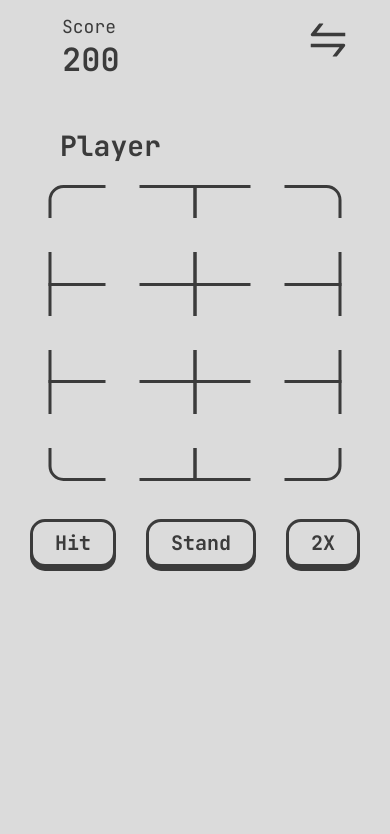
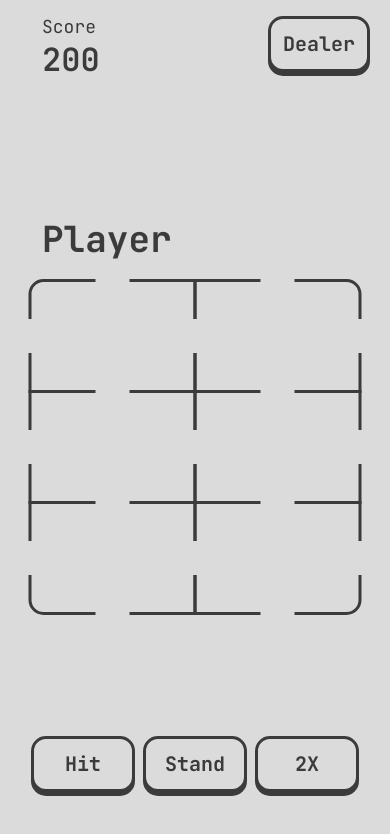
Before and after one commit to grahamhagenah/blackjack, a React (Create React App) app: page / in a window 390 px wide. Shown: the top 834 px of the page. Built offline with nearby package versions, Linux system fonts and the light colour scheme.

Commit message:
styling and mobile optimizing

```diff
--- a/src/App.css
+++ b/src/App.css
@@ -28,29 +28,20 @@ body {
   transform: scale(.5);
 }
 
-#swap {
-  position: absolute;
-  top: 40%;
-  right: 15%;
-  background-color: transparent;
-  border: none;
-  font-size: 5rem;
-  transform: scale(1);
-  transition: .25s;
-  cursor: pointer;
-  color: #3B3B3B;
-}
-
-/* #swap:hover {
-  width: 75px;
-  transform: scale(1.5);
-} */
-
 #gameover,
 #win {
   font-size: 45px;
   font-weight: 600;
   text-align: center;
+}
+
+#board-bottom-gameover #outcome {
+  font-size: 3.5rem;
+}
+
+button {
+  border: none;
+  background-color: transparent;
 }
 
 #score-count {
@@ -79,14 +70,15 @@ body {
   border: none;
   border-radius: 15px;
   padding: 0;
-  cursor: wait;
-  width: 100%;
+  cursor: default;
+  opacity: .5;
+  transition: 250ms;
+  min-width: 165px;
 }
 
 .not-pushable .front {
   transform: translateY(0px);
 }
-
 
 .pushable {
   background: #3B3B3B;
@@ -94,6 +86,7 @@ body {
   border-radius: 15px;
   padding: 0;
   cursor: pointer;
+  min-width: 165px;
 }
 
 .front {
@@ -117,21 +110,23 @@ button {
   margin: 0 10px;
 }
 
-.buttons {
-  display: flex;
-  justify-content: space-around;
-  flex-wrap: wrap;
+#score {
+  height: 10vh;
 }
 
 #board-bottom,
 #board-bottom-gameover {
-  height: 100px;
+  height: 20vh;
+  margin-right: 0;
+  display: flex;
+  flex-direction: column;
+  justify-content: center;
 }
 
-#board-bottom-gameover h3{
+#board-bottom-gameover h3 {
   display: inline-block;
   font-size: 45px;
-  margin: 0;
+  margin: 0 auto;
 }
 
 #board-bottom-gameover {
@@ -195,7 +190,6 @@ ul {
   list-style: none;
   padding: 0;
   margin-right: 15px;
-  margin-left: 15px;
 }
 
 li {
@@ -358,19 +352,44 @@ ul li:nth-of-type(2) {
 
   ul {
     grid-template-columns: repeat(2, 1fr);
-    margin: 1.5rem 2rem;
     padding: 0;
   }
 
-  #swap {
-    top: 0;
-    right: 0;
-    margin: 15px 2rem;
-    font-size: 3rem;
+  .buttons {
+    display: grid;
+    grid-template-columns: 1fr 1fr 1fr;
+    margin: 0 15px;
   }
 
-  .name {
+  #swap {
+    top: 1rem;
+    right: 1rem;
+    position: absolute;
+    cursor: pointer;
+    color: #3B3B3B;
+  }
+
+  #board-bottom-gameover #outcome {
+    text-align: center;
+    font-size: 3rem;
+    line-height: 1.2;
+    margin-top: 1rem;
+  }
+
+  .board {
+    height: 70vh;
+    display: flex;
+    flex-direction: column;
+    justify-content: center;
+  }
+
+  ul .name {
     text-align: left;
+    transform: none !important;
+  }
+
+  ul {
+    margin-left: 15px;
   }
 
   #score h3 {
@@ -385,7 +404,7 @@ ul li:nth-of-type(2) {
 
   #score {
     position: relative;
-    margin: 15px 2rem;
+    margin: 15px;
     font-size: 12px;
   }
 
@@ -409,24 +428,25 @@ ul li:nth-of-type(2) {
     margin: 0;
   }
 
-  /* .buttons {
-    display: block;
-    margin: 0 15px;
-    padding: 15px;
-  } */
+  #board-bottom,
+  #board-bottom-gameover {
+    height: 15vh;
+  }
 
-  .pushable {
-    margin: 0.75rem;
+  .pushable,
+  .not-pushable {
+    margin: 0.25rem;
+    min-width: auto;
   }
 
   .front {
-    padding: 8px 22px;
+    padding: 0.75rem;
     font-size: 1.25rem;
   }
 
   #root {
     max-width: 100%;
-    margin: 0 15px;
+    margin: 0.75rem;
   }
 
   ul li:nth-of-type(3),
@@ -435,7 +455,7 @@ ul li:nth-of-type(2) {
   ul li:nth-of-type(6),
   ul li:nth-of-type(7),
   ul li:nth-of-type(8) {
-    aspect-ratio: 1.5;
+    aspect-ratio: 2.5;
   }
 
   ul li:nth-of-type(1) {
@@ -483,17 +503,22 @@ ul li:nth-of-type(2) {
   }
 
   .name {
-    font-size: 1.75rem;
+    font-size: 2.25rem;
     margin: 15px;
   }
 
   .card-value {
-    font-size: 1.75rem;
+    font-size: 2.25rem;
   }
 
   .total {
+    font-size: 2.25rem;
+    margin: 15px;
+  }
+
+  #board-bottom-gameover h3 {
     font-size: 2rem;
-    margin: 15px;
+    margin: auto 1rem;
   }
 
     /* vertical divider  */
@@ -504,3 +529,16 @@ ul li:nth-of-type(2) {
     width: 200px;
   }
 }
+
+
+@media (max-width: 460px) {
+
+  ul li:nth-of-type(3),
+  ul li:nth-of-type(4),
+  ul li:nth-of-type(5),
+  ul li:nth-of-type(6),
+  ul li:nth-of-type(7),
+  ul li:nth-of-type(8) {
+    aspect-ratio: 1.5;
+  }
+}
--- a/src/App.js
+++ b/src/App.js
@@ -42,37 +42,48 @@ const Controls = ({ gameover, deal, stand, playerWins, clear, playersTurn, view,
           <button onClick = { stand } className="pushable">
            <span className="front">2X</span>
          </button>
-         <Swap view={view} />
+         <Swap view={view} playersTurn={true} />
         </div>
       </div>
     )
   else if(switchView === true)
     return (
       <div id="board-bottom">
-        <Swap view={view} />
+         <div className="buttons">
+          <button className="not-pushable">
+            <span className="front">Hit</span>
+          </button>
+          <button className="not-pushable">
+            <span className="front">Stand</span>
+          </button>
+          <button className="not-pushable">
+           <span className="front">2X</span>
+         </button>
+         <Swap view={view} playersTurn={false} />
+        </div>
       </div>
     )
   else if(!gameover && !playersTurn)
     return (
       <div id="board-bottom">
         <div id="board-bottom-gameover">
-        {<h3 id="outcome">Dealing<span className="blink">...</span></h3>}
-      </div>
+          {<h3 id="outcome">Dealing<span className="blink">...</span></h3>}
+        </div>
       </div>
     )
   else
   return (
     <div id="board-bottom-gameover">
-      {(playerWins) && <h3 id="outcome">Game over; you <span className="blink">won.</span></h3>}
-      {(!playerWins) && <h3 id="outcome">Game over; you <span className="blink">lost.</span></h3>}
+      {(playerWins) && <h3 id="outcome">You <span className="blink">won.</span></h3>}
+      {(!playerWins) && <h3 id="outcome">You <span className="blink">lost.</span></h3>}
     </div>
   )
 }
 
-const Swap = ({ view }) => {
+const Swap = ({ view, playersTurn }) => {
   return (
-    <button id="swap" onClick = { view } >
-      <AiOutlineSwap />
+    <button id="swap" onClick = { view } className="pushable">
+      <span className="front">{playersTurn ? "Dealer" : "Player"}</span>
     </button>
   )
 }
--- a/src/index.js
+++ b/src/index.js
@@ -1,6 +1,7 @@
 import ReactDOM from 'react-dom'
 import App from './App'
 
+//create deck of cards
 let cards = [];
   const values = ['A', 2, 3, 4, 5, 6, 7, 8, 9, 10, 'J', 'Q', 'K'];
   for(var suits = 0; suits < 4; suits++) {
```
